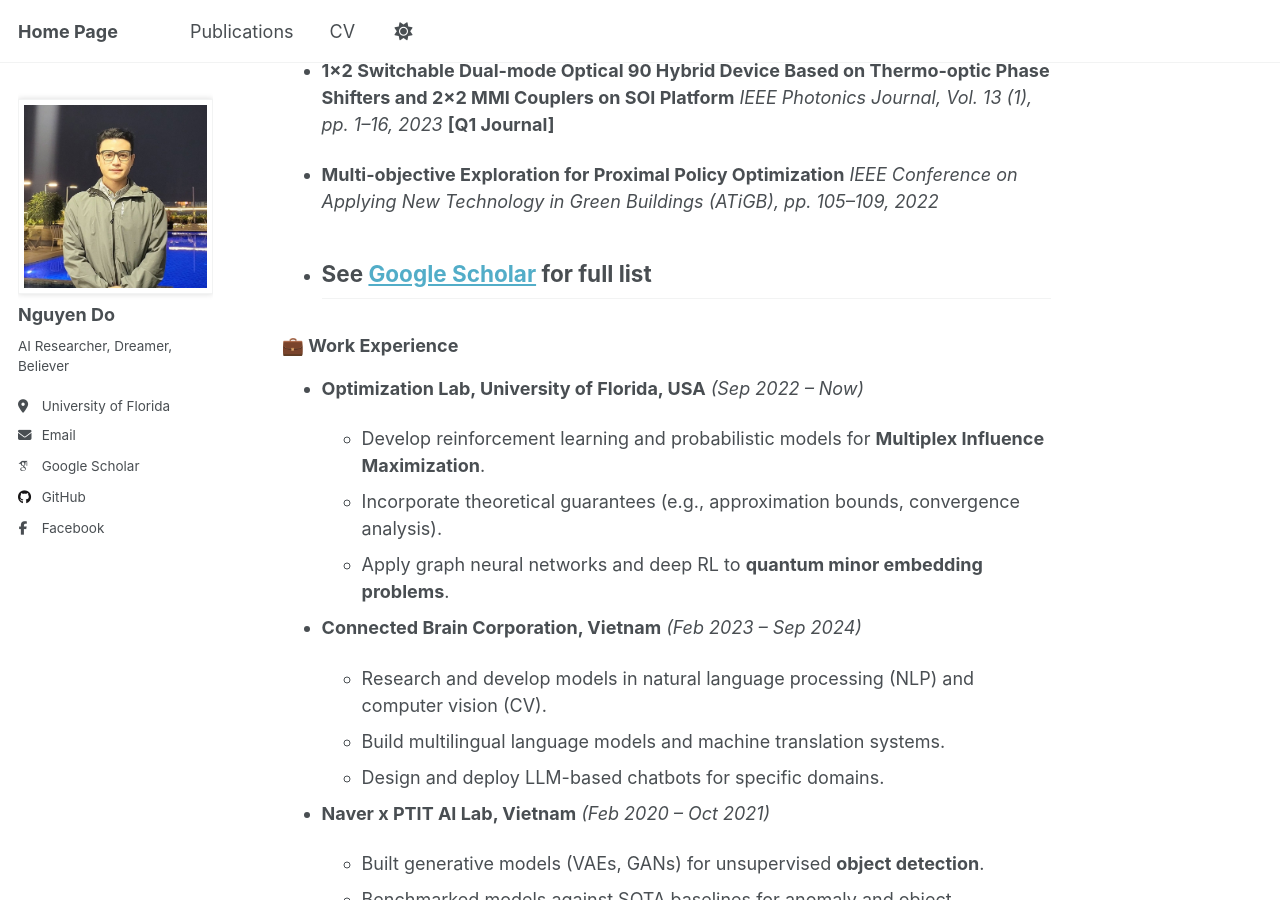
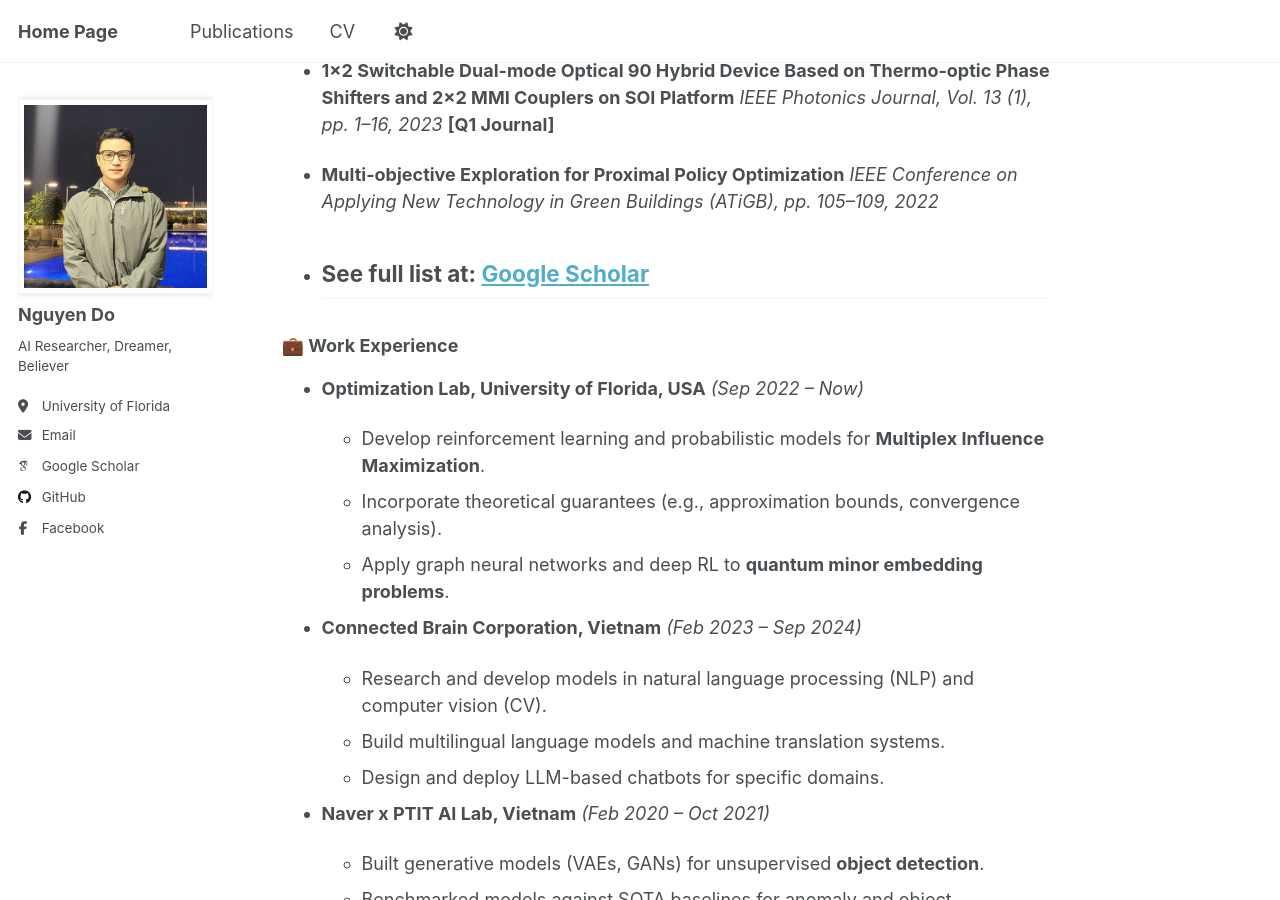
Before and after one commit to nguyendo1801/nguyendo1801.github.io, a Jekyll site: the page built from _pages/about.md, in a window 1280 px wide and 900 px high, scrolled down 1541 px. Built offline with Jekyll 4.4.1, drawn with Linux system fonts in a browser that asks for light colours; some web fonts are replaced.

Commit message:
0.0.0.0.2.6

```diff
--- a/_pages/about.md
+++ b/_pages/about.md
@@ -47,7 +47,7 @@ I’m especially drawn to problems that sit at the boundary between learning and
 - **Multi-objective Exploration for Proximal Policy Optimization**
   *IEEE Conference on Applying New Technology in Green Buildings (ATiGB), pp. 105–109, 2022*
 
-- See [Google Scholar](https://scholar.google.com/citations?user=6f9HM24AAAAJ&hl=en) for full list
+- See full list at: [Google Scholar](https://scholar.google.com/citations?user=6f9HM24AAAAJ&hl=en)
 ---
 
 ### 💼 Work Experience
```
